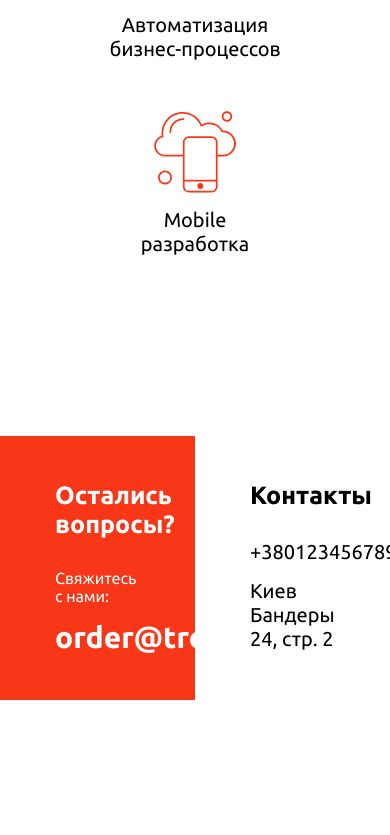
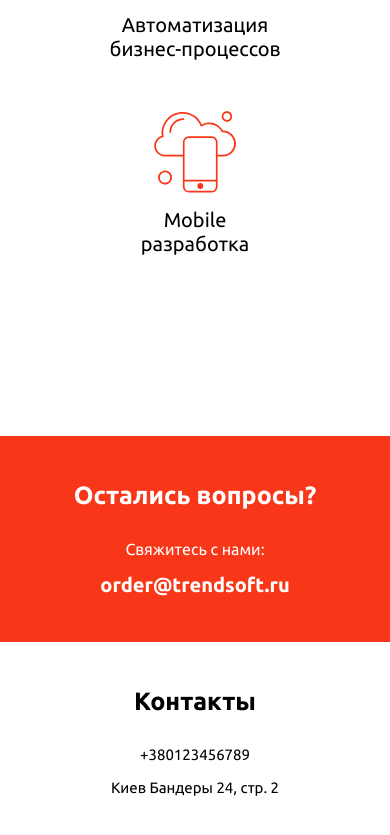
Before and after one commit to Bohdansnopok/TrendSoft, a React (Create React App) app: page / in a window 390 px wide. Shown: the part 4377-5212 px from the top of the page. Before the commit the page ends 5077 px from the top, so only its background shows below. Built offline with nearby package versions, Linux system fonts and the light colour scheme.

Commit message:
add footer adaptive

```diff
--- a/src/components/Footer/style.module.css
+++ b/src/components/Footer/style.module.css
@@ -65,3 +65,33 @@
     font-size: 20px;
     color: #F83718;
 }
+
+/*media*/
+
+@media (max-width: 750px) {
+    .container {
+        flex-direction: column;
+        align-items: center;
+        justify-content: center;
+    }
+
+    .leftContent,
+    .rightContent {
+        width: 100%;
+        text-align: center;
+    }
+}
+
+@media (max-width: 600px) {
+    .number {
+        font-size: 15px;
+    }
+
+    .adress {
+        font-size: 15px;
+    }
+
+    .email a {
+        font-size: 20px;
+    }
+}
```
